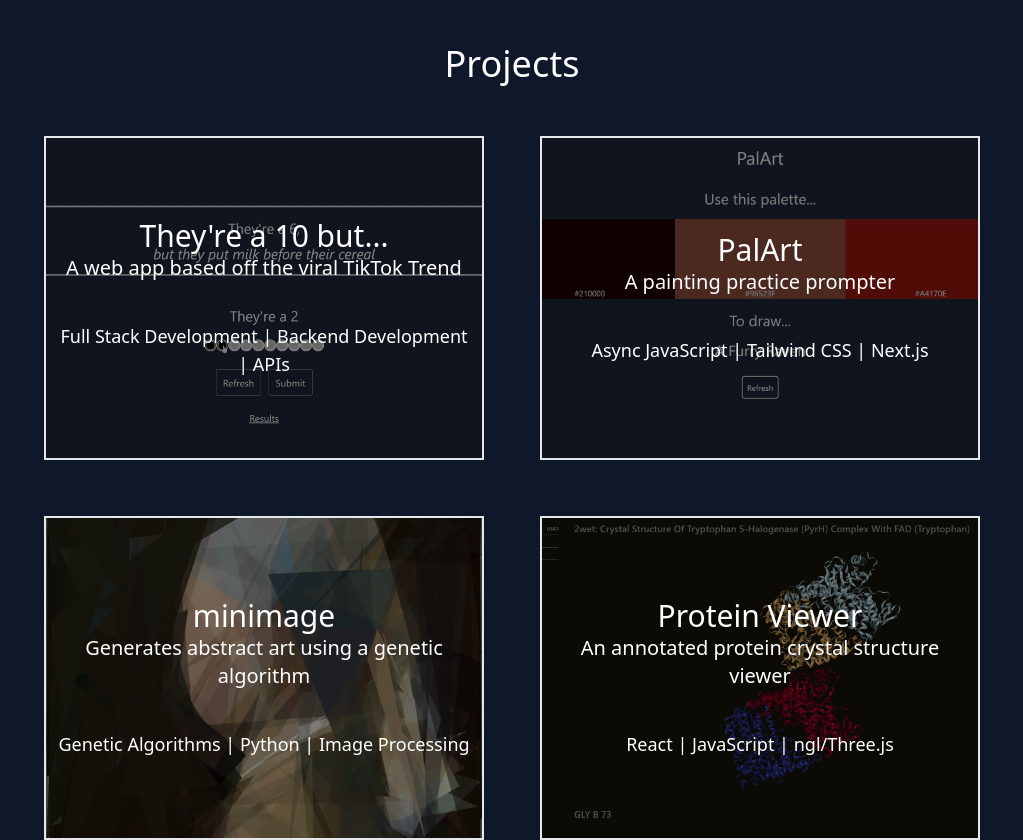
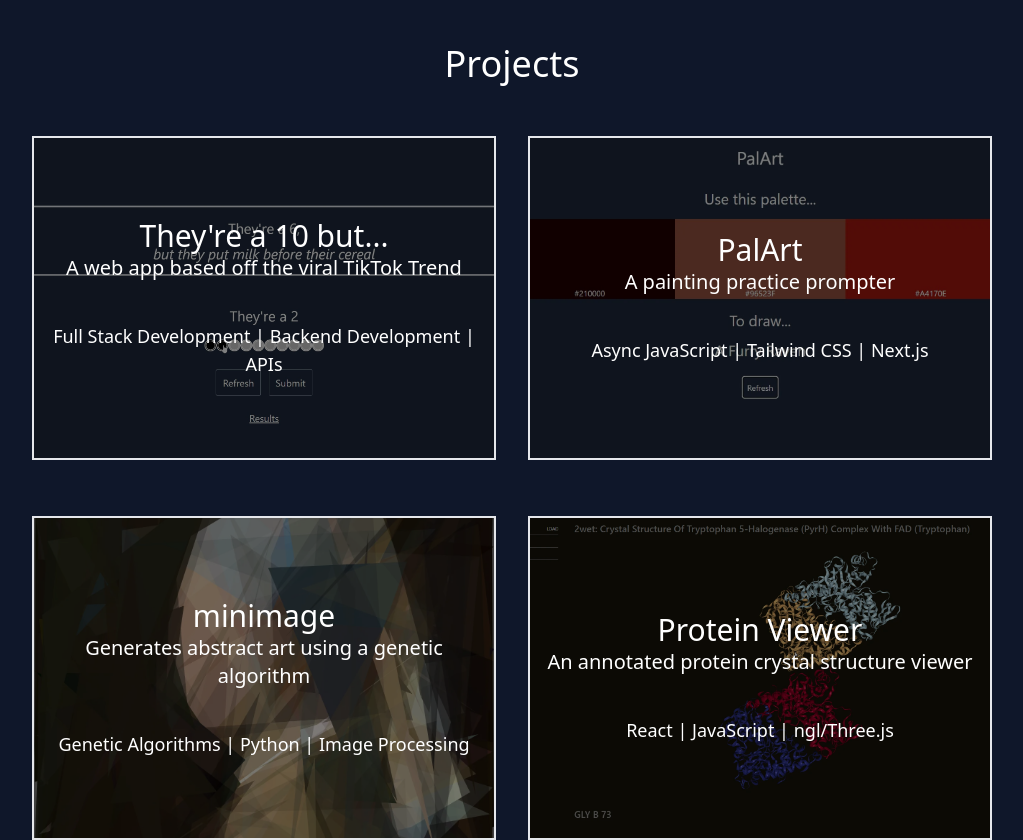
Before and after one commit to jordantwells42/jordantwells-next, a Next.js app: page / in a window 1280 px wide. Shown: the part 1220-2060 px from the top of the page, without its empty margins (128-1151 px from the left). Built offline with nearby package versions, Linux system fonts and the light colour scheme.

Commit message:
Update cards.js

```diff
--- a/components/cards.js
+++ b/components/cards.js
@@ -18,7 +18,7 @@ export function ProjectCard(props) {
 export function Card(props){
   return (
     <Link href={props.link}>
-      <div className="flex flex-col border-2 m-3">
+      <div className="flex flex-col border-2 my-3">
         <div className="group w-full h-80">
         <img className="transition-all ease-in-out duration-200 hover-none:brightness-[0.5] hover-hover:group-hover:brightness-[0.1]  object-cover w-full h-full " src={props.img} alt={props.alt} />
         <div className="transition-all ease-in-out duration-200 hover-none:opacity-100 hover-hover group-hover:cursor-pointer opacity-10 group-hover:opacity-100 -translate-y-full h-full w-full text-center flex flex-col items-center justify-center px-3">
```
